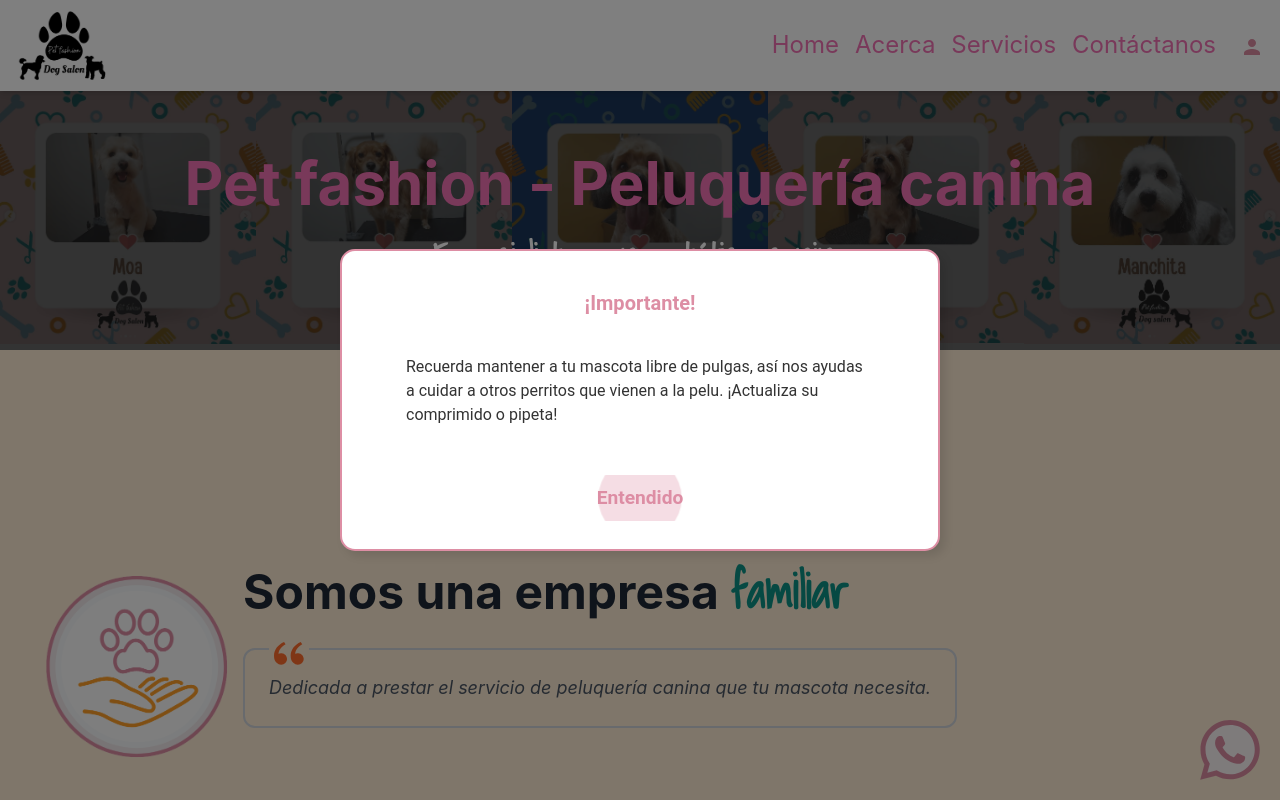
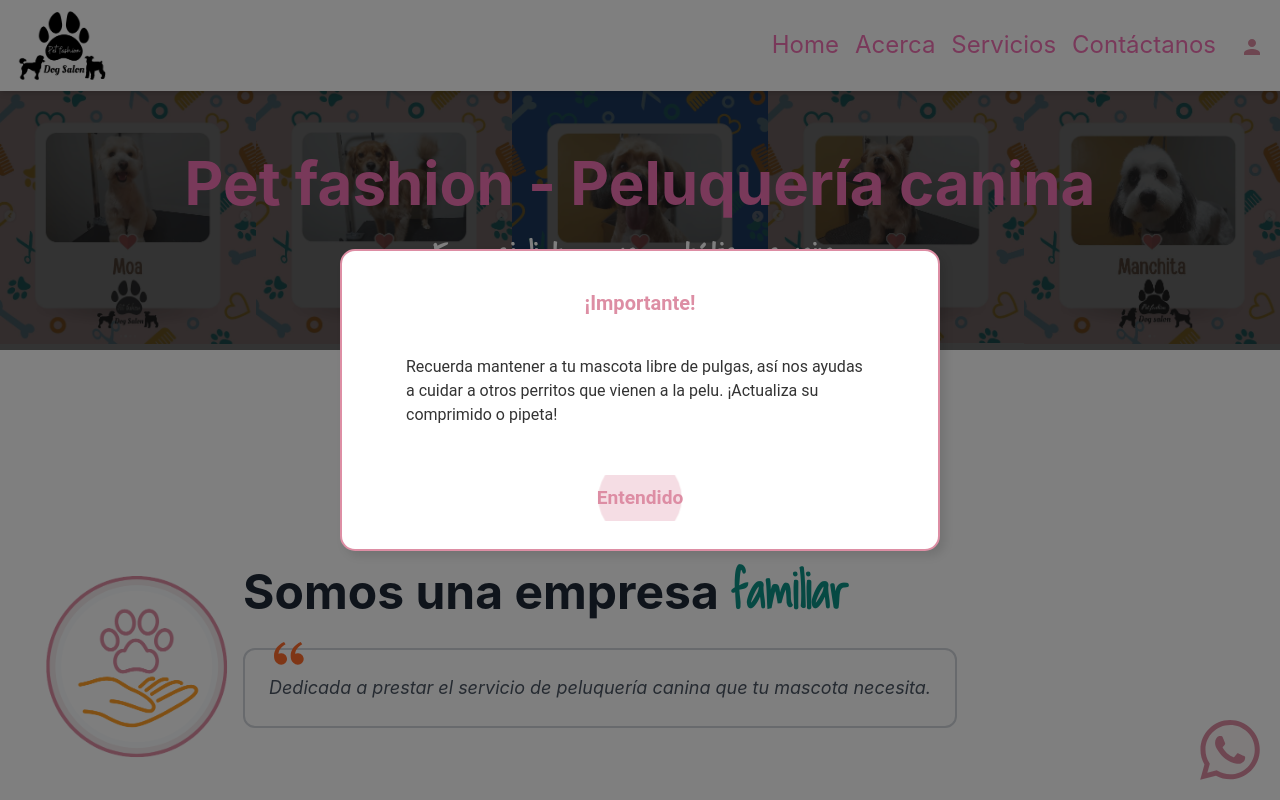
Before and after one commit to bohaz/petfashion, a React (Create React App) app: page / in a window 1280 px wide. Shown: the top 800 px of the page. Built offline with nearby package versions, Linux system fonts and the light colour scheme.

Commit message:
Add extended colors

```diff
--- a/tailwind.config.js
+++ b/tailwind.config.js
@@ -1,12 +1,26 @@
 /** @type {import('tailwindcss').Config} */
 module.exports = {
   content: [
-    './index.html', './src/**/*.{js,jsx,ts,tsx}',
+    './index.html',
+    './src/**/*.{js,jsx,ts,tsx}',
   ],
   theme: {
-    extend: {},
-    fontFamily: {
-      shadows: ['"Shadows Into Light"', 'cursive'],
+    extend: {
+      colors: {
+        customMint: '#E0F8F2',
+        white: '#FFFFFF',
+        grayDark: '#58595D',
+        grayDarker: '#2E2F35',
+        tealDark: '#009387',
+        cream: '#FDF3EA',
+        mint: '#E0F8F2',
+        lavender: '#EEECFF',
+        orange: '#FF6D2C',
+        navy: '#080B1D',
+      },
+      fontFamily: {
+        shadows: ['"Shadows Into Light"', 'cursive'],
+      },
     },
   },
   plugins: [],
```
